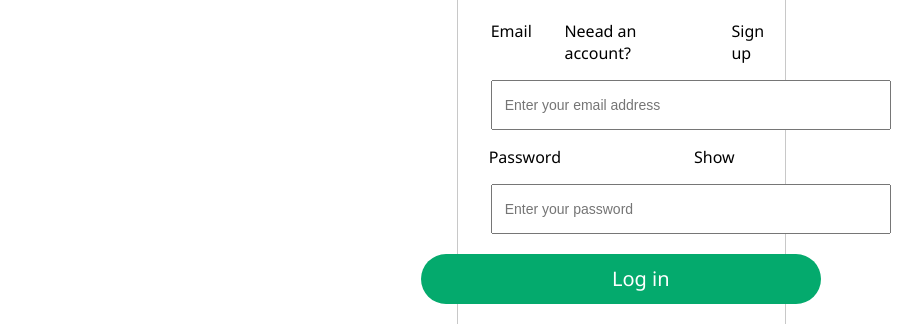
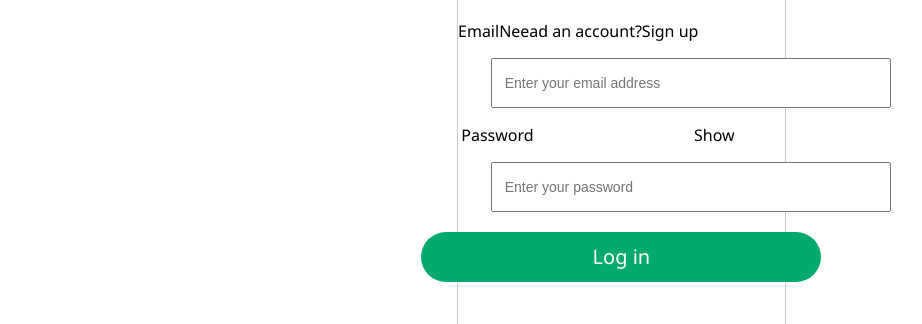
Before and after one commit to itsadityajais/WEB-DEV, a plain HTML site: page loginPage/login.html in a window 1280 px wide. Shown: the part 219-543 px from the top of the page, without its empty margins (6-928 px from the left). Drawn offline with Linux system fonts and the light colour scheme.

```diff
--- a/loginPage/login.css
+++ b/loginPage/login.css
@@ -30,9 +30,6 @@ h1 {
 h4 {
   margin-left: 10%;
   font-size: 16px;
-}
-p {
-  margin-left: 10%;
 }
 input {
   font-size: 14px;
```
